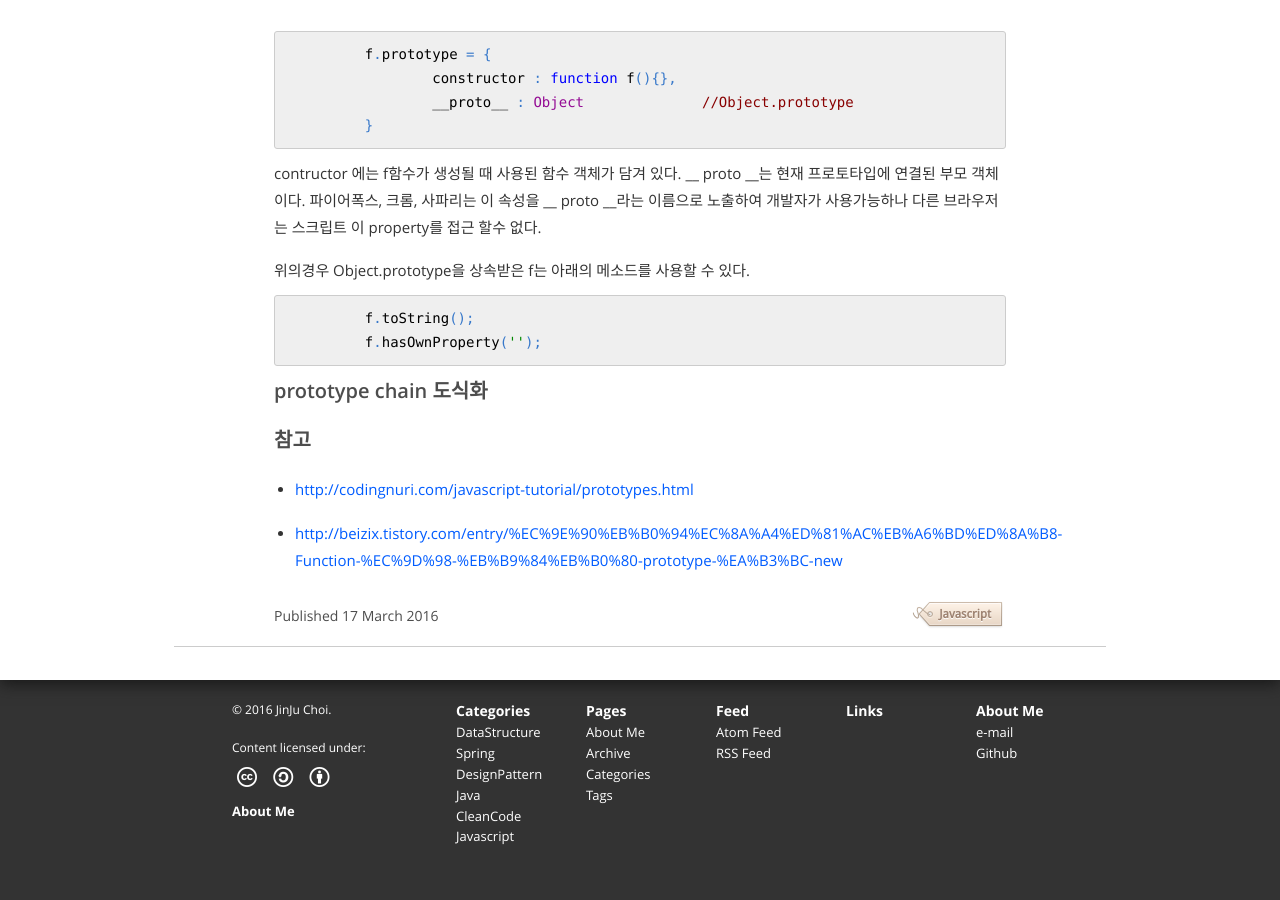
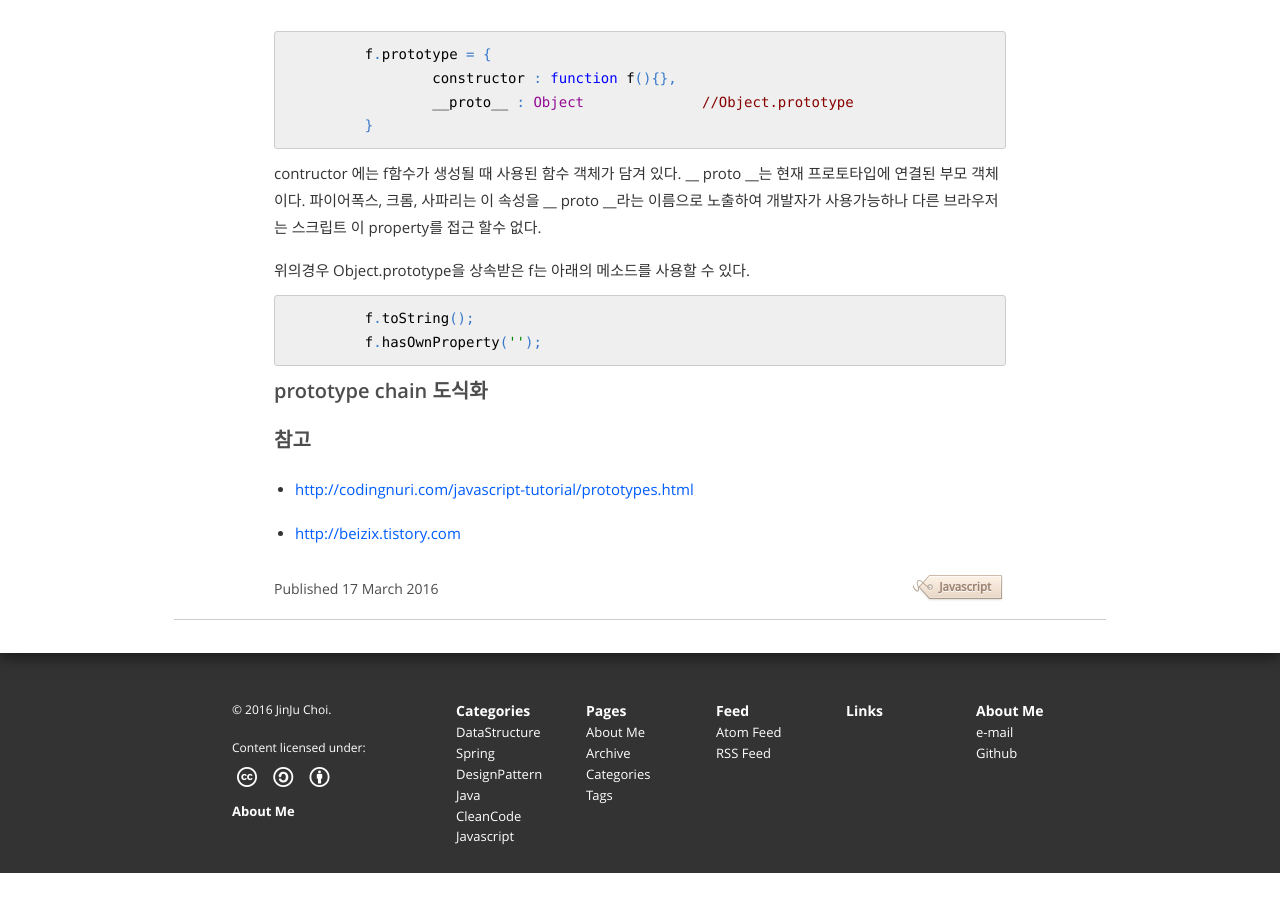
Before and after one commit to tinybread/tinybread.github.com, a Jekyll site: the page built from _posts/2016-3-17-Javascript prototype 프로퍼티_on_Javascript.md, in a window 1280 px wide and 900 px high, scrolled down 777 px. Built offline with Jekyll 4.4.1, drawn with Linux system fonts in a browser that asks for light colours; after the commit the page ends 1650 px from its top, so only the background shows below that; some of the changed lines change nothing that is shown.

Commit message:
no message

```diff
--- a/_posts/2016-3-17-Javascript prototype 프로퍼티_on_Javascript.md
+++ b/_posts/2016-3-17-Javascript prototype 프로퍼티_on_Javascript.md
@@ -63,4 +63,4 @@ contructor 에는 f함수가 생성될 때 사용된 함수 객체가 담겨 있
 ### 참고
 * [http://codingnuri.com/javascript-tutorial/prototypes.html](http://codingnuri.com/javascript-tutorial/prototypes.html)
 
-* [http://beizix.tistory.com/entry/%EC%9E%90%EB%B0%94%EC%8A%A4%ED%81%AC%EB%A6%BD%ED%8A%B8-Function-%EC%9D%98-%EB%B9%84%EB%B0%80-prototype-%EA%B3%BC-new](http://beizix.tistory.com/entry/%EC%9E%90%EB%B0%94%EC%8A%A4%ED%81%AC%EB%A6%BD%ED%8A%B8-Function-%EC%9D%98-%EB%B9%84%EB%B0%80-prototype-%EA%B3%BC-new)
+* [http://beizix.tistory.com](http://beizix.tistory.com/entry/%EC%9E%90%EB%B0%94%EC%8A%A4%ED%81%AC%EB%A6%BD%ED%8A%B8-Function-%EC%9D%98-%EB%B9%84%EB%B0%80-prototype-%EA%B3%BC-new)
```
